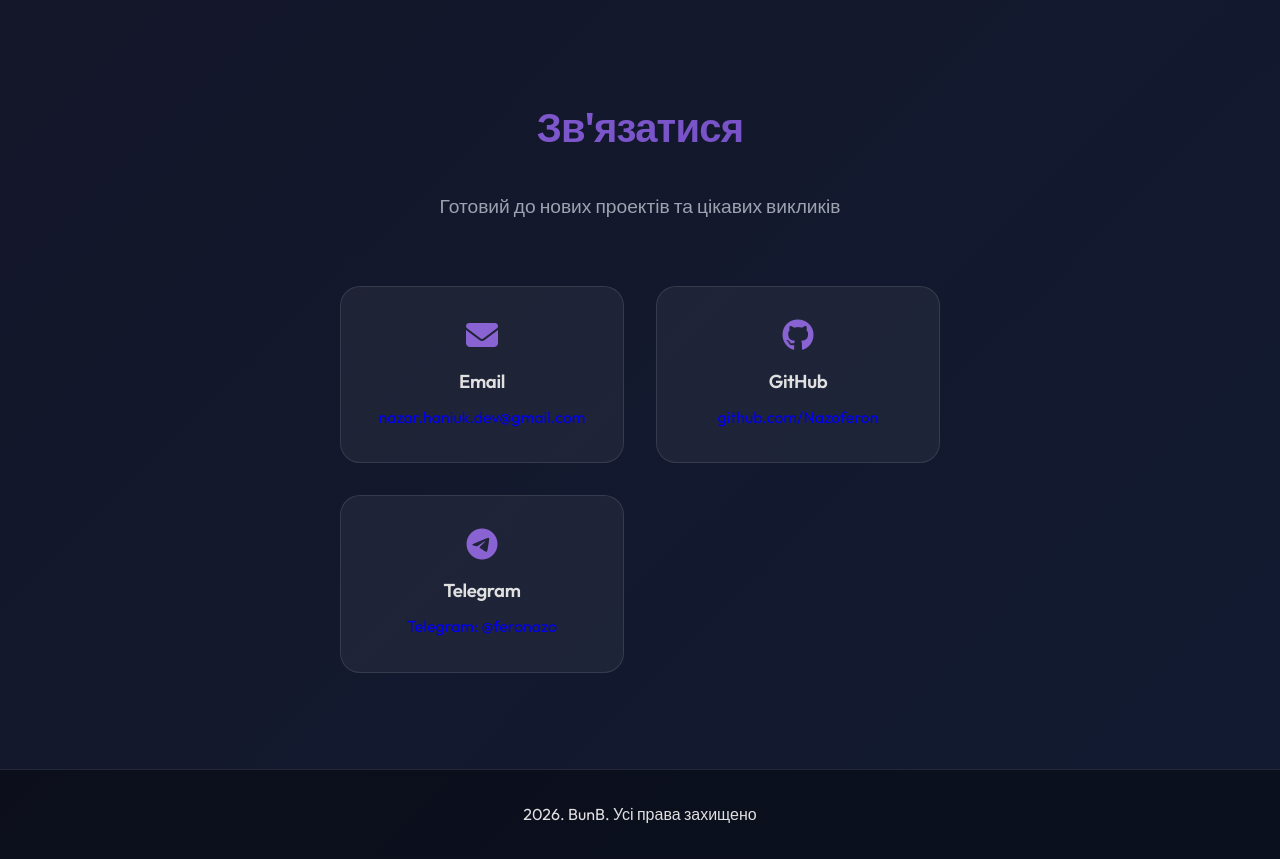
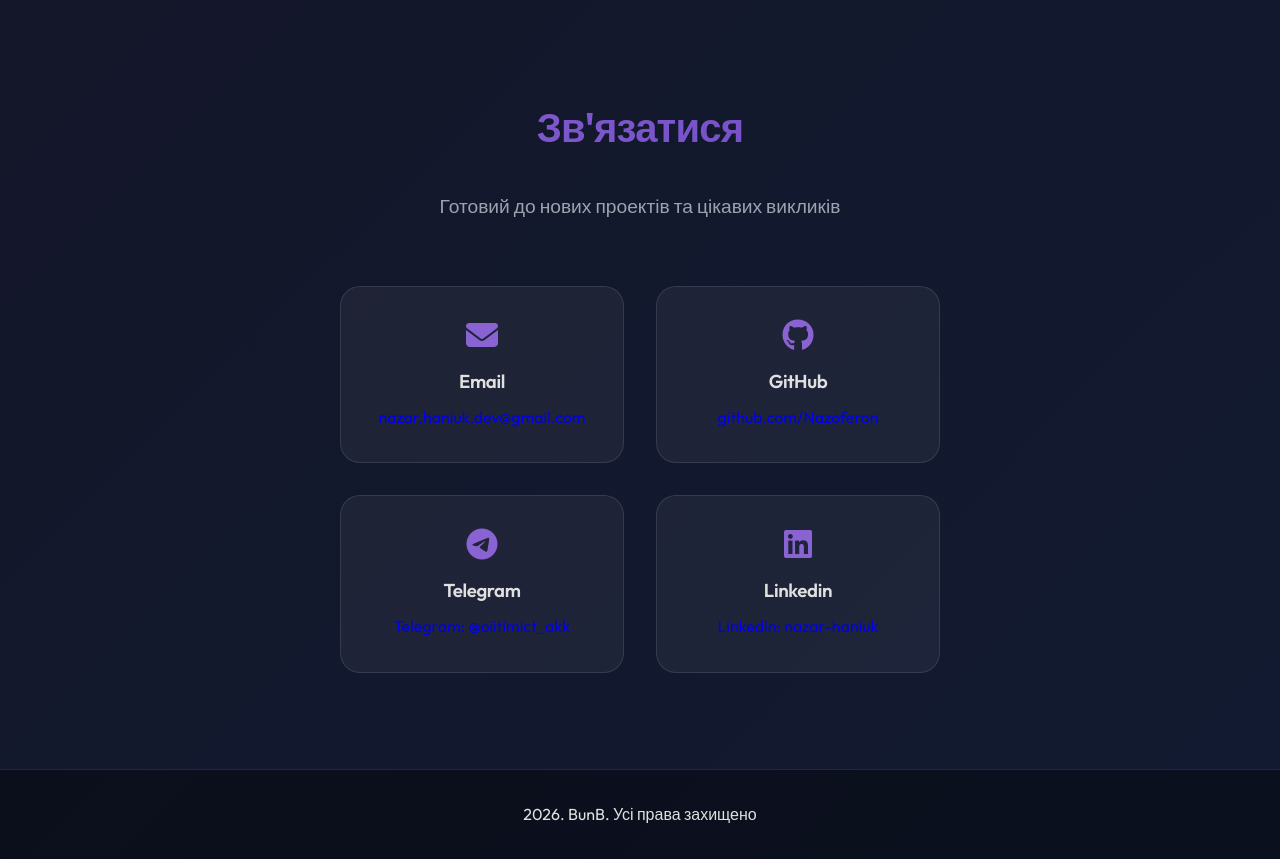
Before and after one commit to Nazoferon/Integrated-mine-monitoring-and-safety-system, a Django app: page / in a window 1280 px wide. Shown: the part 4056-4915 px from the top of the page. Run offline with Django 5.2, Linux system fonts and the light colour scheme; data comes from the database, SQL or seed files in the repository.

Commit message:
feat: Update contact section with new Telegram and LinkedIn links, remove outdated stats

```diff
--- a/portfolio/templates/portfolio/index.html
+++ b/portfolio/templates/portfolio/index.html
@@ -13,17 +13,9 @@
                 <p class="subtitle">• Розробник •</p>
 
                 <div class="hero-stats">
-                    <!-- <div class="stat">
-                      <span class="stat-number">{{ projects.count }}</span>
-                      <span class="stat-label">Проєктів</span>
-                    </div> -->
                     <div class="stat">
                       <span class="stat-number">{{ categories.count }}</span>
                       <span class="stat-label">Категорій</span>
-                    </div>
-                    <div class="stat">
-                        <span class="stat-number">2</span>
-                        <span class="stat-label">Роки досвіду</span>
                     </div>
                 </div>
 
@@ -140,7 +132,12 @@
                     <div class="contact-card">
                         <i class="fa-brands fa-telegram"></i>
                         <h3>Telegram</h3>
-                        <a href="https://t.me/feronazo" target="_blank">Telegram: @feronazo</a>
+                        <a href="https://t.me/oiitimict_akk" target="_blank">Telegram: @oiitimict_akk</a>
+                    </div>
+                    <div class="contact-card">
+                        <i class="fa-brands fa-linkedin"></i>
+                        <h3>Linkedin</h3>
+                        <a href="www.linkedin.com/in/nazar-haniuk-959383410" target="_blank">Linkedin: nazar-haniuk</a>
                     </div>
                 </div>
         </div>
```
